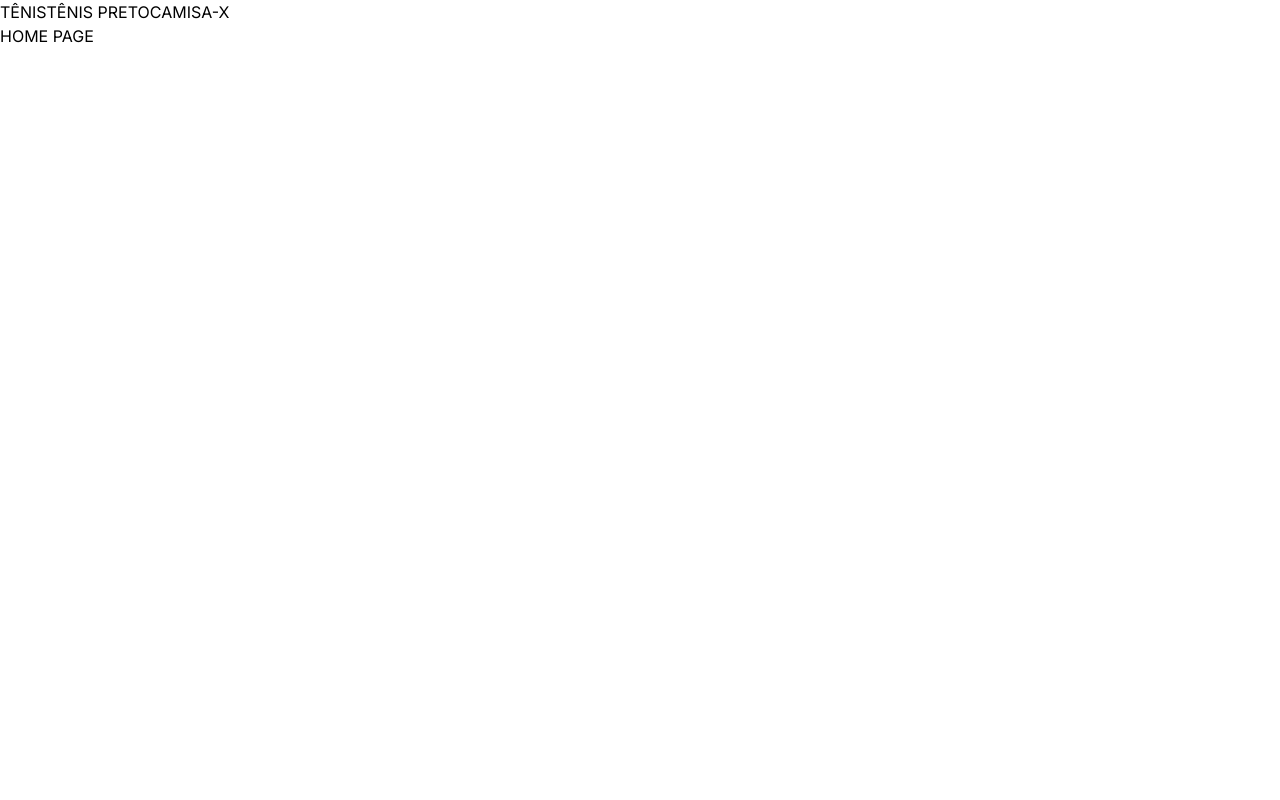
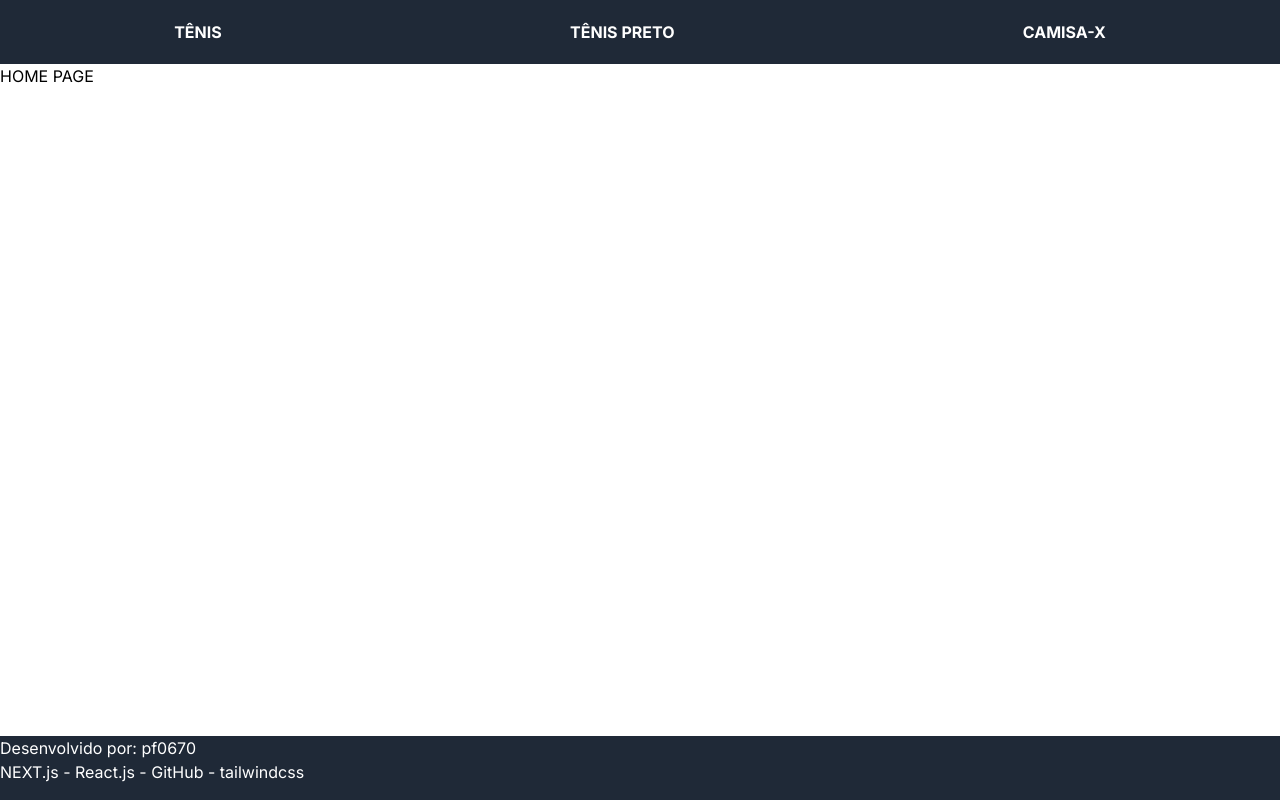
Before and after one commit to vruas/loja-app-1tdspl, a Next.js app: page / in a window 1280 px wide. Built offline with nearby package versions, Linux system fonts and the light colour scheme.

Commit message:
Layout root + estilização com tailwind

```diff
--- a/src/app/globals.css
+++ b/src/app/globals.css
@@ -1,3 +1,10 @@
 @tailwind base;
 @tailwind components;
 @tailwind utilities;
+
+@layer components {
+  .link-cabecalho {
+    @apply block xl:p-5 sm:p-2 md:p-3 hover:bg-amber-400 transition-all duration-500 ease-out rounded font-bold;
+  }
+
+}
--- a/src/app/layout.jsx
+++ b/src/app/layout.jsx
@@ -1,6 +1,7 @@
 import { Inter } from "next/font/google";
 import "./globals.css";
 import Cabecalho from "@/components/Cabecalho/Cabecalho";
+import Rodape from "@/components/Rodape/Rodape";
 
 const inter = Inter({ subsets: ["latin"] });
 
@@ -15,6 +16,7 @@
       <body className={inter.className}>
         <Cabecalho/>
         {children}
+        <Rodape/>
 
       </body>
     </html>
--- a/src/components/Cabecalho/Cabecalho.jsx
+++ b/src/components/Cabecalho/Cabecalho.jsx
@@ -2,11 +2,11 @@
 
 export default function Cabecalho() {
   return (
-        <header>
-          <nav>
-            <Link href="/produtos/estaticas/tenis">TÊNIS</Link>
-            <Link href="/produtos/dinamicas/estranho/tenis-preto">TÊNIS PRETO</Link>
-            <Link href="/produtos/dinamicas/vestuario/camisa-xadrez">CAMISA-X</Link>
+        <header className="bg-gray-800 text-white h-16">
+          <nav className="flex flex-row justify-around">
+            <Link className="link-cabecalho" href="/produtos/estaticas/tenis">TÊNIS</Link>
+            <Link className="link-cabecalho" href="/produtos/dinamicas/estranho/tenis-preto">TÊNIS PRETO</Link>
+            <Link className="link-cabecalho" href="/produtos/dinamicas/vestuario/camisa-xadrez">CAMISA-X</Link>
           </nav>
         </header>
   )
--- /dev/null
+++ b/src/components/Rodape/Rodape.jsx
@@ -0,0 +1,12 @@
+import React from 'react'
+
+export default function Rodape() {
+  return (
+    <footer className="bg-gray-800 text-white h-16 fixed w-full bottom-0">
+        <div>
+            <p>Desenvolvido por: <span>pf0670</span></p>
+            <p>NEXT.js - React.js - GitHub - tailwindcss</p>
+        </div>
+    </footer>
+  )
+}
```
